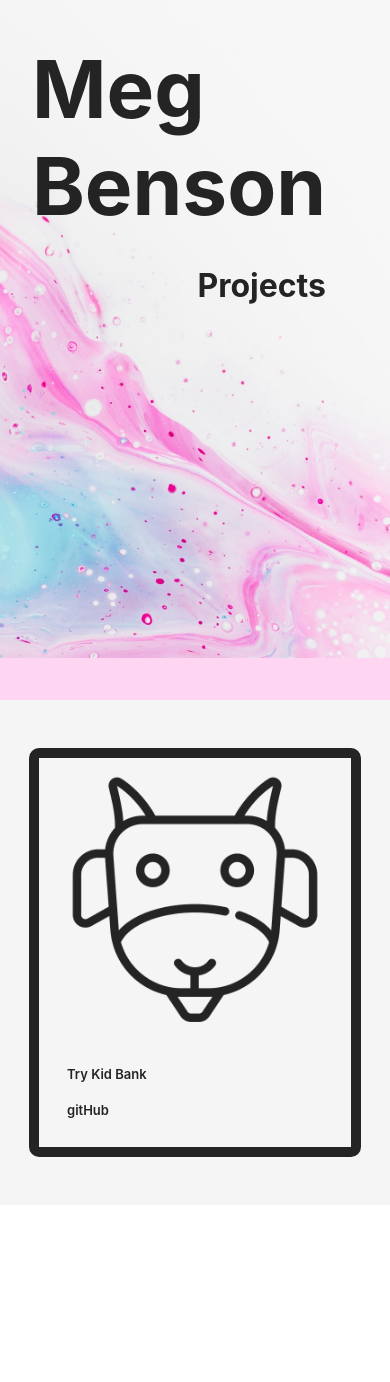
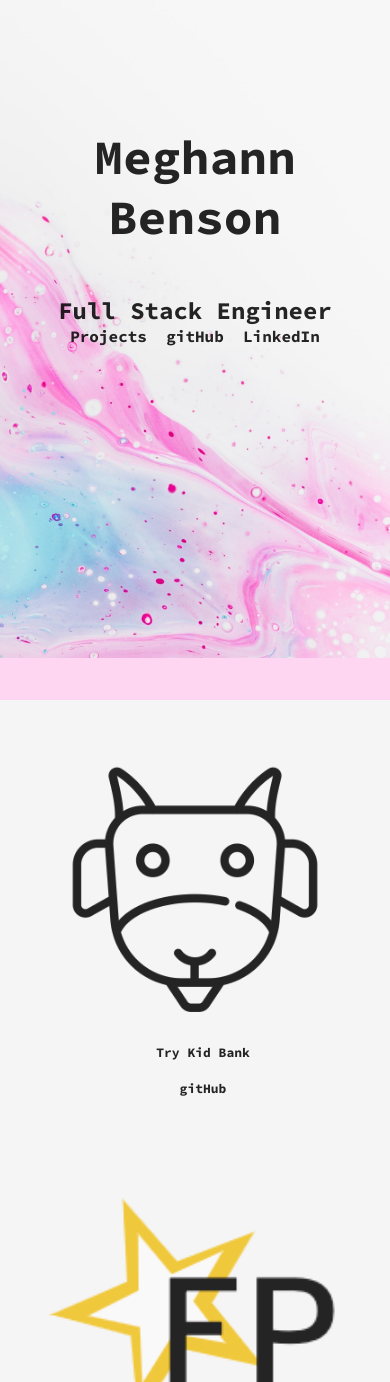
Before and after one commit to mbenson3434/portfolio-site, a React (Create React App) app: page / in a window 390 px wide. Shown: the part 186-1568 px from the top of the page. Before the commit the page ends 1391 px from the top, so only its background shows below. Built offline with nearby package versions, Linux system fonts and the light colour scheme.

Commit message:
Added iphoneX break point and family promise

```diff
--- a/public/index.html
+++ b/public/index.html
@@ -2,6 +2,8 @@
 <html lang="en">
   <head>
     <meta charset="utf-8" />
+    <link rel="preconnect" href="https://fonts.gstatic.com">
+<link href="https://fonts.googleapis.com/css2?family=Source+Code+Pro:wght@400;700&display=swap" rel="stylesheet">
     <link rel="icon" href="%PUBLIC_URL%/favicon.ico" />
     <meta name="viewport" content="width=device-width, initial-scale=1" />
     <meta name="theme-color" content="#000000" />
--- a/src/App.css
+++ b/src/App.css
@@ -1,5 +1,8 @@
 
 /* ---- Section 1: Hero ---- */
+* {
+  font-family: 'Source Code Pro', monospace;
+}
 .hero-section {
   background-image: url('pawel-czerwinski-OG44d93iNJk-unsplash.jpg');
   height: 100vh;
@@ -14,22 +17,35 @@
 }
 
 h1 {
-  font-size: 7rem;
+  font-size: 6rem;
+  padding: 0;
+  margin: 0 4rem 0rem 0;
+  opacity: .85;
+}
+
+h4 {
+  font-size: 2rem;
   padding: 0;
   margin: 0 4rem 2rem 0;
   opacity: .85;
 }
+
+.span-links {
+  margin-right: 4rem;
+}
+
 .hero-links {
-  margin: 0 4rem 8rem 0;
+  margin-bottom: 8rem;
+  padding-left: 1rem;
   text-decoration: none;
   color: black;
-  font-size: 2rem;
+  font-size: 1rem;
   font-weight: bold;
   opacity: .85;
 }
 
 .hero-links:hover {
-  color:#F735B9
+  color:#F735B9;
 }
 
 .filler-section {
@@ -45,55 +61,76 @@ h1 {
   padding: 3rem;
   background-color: whitesmoke;
 }
+
 .img-div {
   opacity: .85;
   margin-top: 3rem;
-  width: 45%;
-  border: 10px solid black;
+  width: 30%;
   background-color: whitesmoke;
-  border-radius: 10px;
+  text-align: center;
 }
+
 .caption {
-  padding: .75rem;
-  border-radius: 10px;
+  padding: 0;
   background-color: whitesmoke;
 }
-.kid-bank-logo {
+
+.images {
   margin-top: .5rem;
   width: 100%;
 }
 
+.logo-container {
+  height: 70%;
+  margin-bottom: 0;
+}
 
 .caption a {
   text-decoration: none;
-  margin-left: 2rem;
-  font-size: larger;
-  font-weight: 600;
+  font-size: 1rem;
   color: black;
+  font-weight: bold;
 }
 
 .caption a:hover {
   color: #F735B9;
+  /* transform: scale(3); */
 }
 
 /* ---- Media Break Points ---- */
-@media (max-width: 400px) {
+@media (min-width: 375px) {
+  .hero-section {
+    text-align: center;
+    align-items: center;
+  }
+
   h1 {
-    font-size: 5rem;
-    margin-left: 2rem;
+    font-size: 3rem;
+    margin: 0 0 3rem 0;
+    padding: 0;
+  }
+  h4 {
+    font-size: 1.5rem;
+    margin: 0;
+    padding: 0;
+  }
+  .span-links {
+    margin: 0;
   }
   .hero-links {
-    margin-right: 4rem;
+    margin: 0;
+    padding: 0;
   }
   .projects {
     flex-direction: column;
     align-items: center;
-    margin: 3rem;
   }
 
   .img-div {
     width: 80%;
-    margin: 3rem;
+  }
+  .img2 {
+    margin-bottom: 3rem;
   }
   .caption a {
     font-size: small;
--- a/src/App.js
+++ b/src/App.js
@@ -4,24 +4,54 @@ import './App.css';
 function App() {
   return (
     <div className="App">
+      {/* Top half of WebPage including name, blurb, links */}
+      <section className="hero-section">
+        <h1>Meghann Benson</h1>
+        <h4>Full Stack Engineer</h4>
+        <span className="span-links">
+          <a href='#projects' className='hero-links'>Projects</a>&nbsp;&nbsp;
+          <a href="https://github.com/mbenson3434" target="_blank" className='hero-links'>gitHub</a>&nbsp;&nbsp;
+          <a href="https://www.linkedin.com/in/meghann-benson/" target="_blank" className='hero-links'>LinkedIn</a>
+        </span>
 
-      <section className="hero-section">
-        <h1>Meg Benson</h1>
-        <a href='#projects' className='hero-links'>Projects</a>
       </section>
+
+      {/* Line to divide hero section and project section */}
       <section className='filler-section'></section>
+
+      {/* Project section */}
       <section id="projects" className="projects">
 
-        <div className="img-div">
-        <a  href="https://kid-bank.mbenson3434.vercel.app/">
-          <img className="kid-bank-logo" src="/goat.png" alt="" />
+        {/* Kid Bank */}
+        <div className="img-div img1">
+          <div className="logo-container">
+            <a className="logo" target="_blank" href="https://kid-bank.mbenson3434.vercel.app/">
+              <img className="images" src="/goat.png" alt="" />
             </a>
+          </div>
           <div className="caption">
           <p>
-          <a href="https://kid-bank.vercel.app/">Try Kid Bank</a>
+            <a target="_blank" href="https://kid-bank.vercel.app/">Try Kid Bank</a>
           </p>
           <p>
-          <a href="https://github.com/mbenson3434/kid-bank">gitHub</a>
+            <a target="_blank" href="https://github.com/mbenson3434/kid-bank">gitHub</a>
+          </p>
+          </div>
+        </div>
+
+        {/* Family Promise */}
+        <div className="img-div img2">
+          <div className="logo-container">
+            <a className="logo" target="_blank" href="https://kid-bank.mbenson3434.vercel.app/">
+              <img className="images" src="/FPlogo.png" alt="" />
+            </a>
+          </div>
+          <div className="caption">
+          <p>
+            <a target="_blank" href="https://www.familypromiseofspokane.org/">FamilyPromise.org</a>
+          </p>
+          <p>
+            <a target="_blank" href="https://github.com/mbenson3434/family-promise-spokane-fe-b">gitHub</a>
           </p>
           </div>
         </div>
```
Also changed, not shown: public/FPlogo.png (added), public/goat1.png (added). Lines whose indentation alone changed are shown as unchanged.
